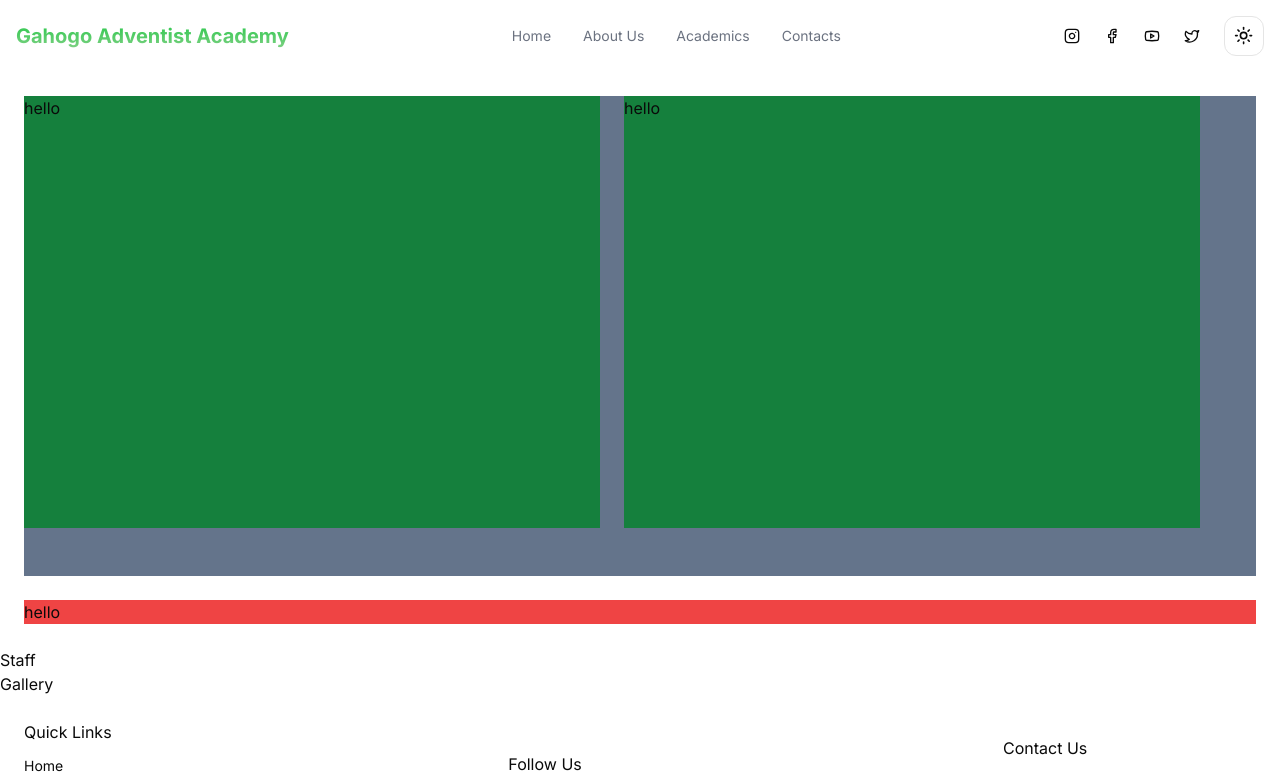
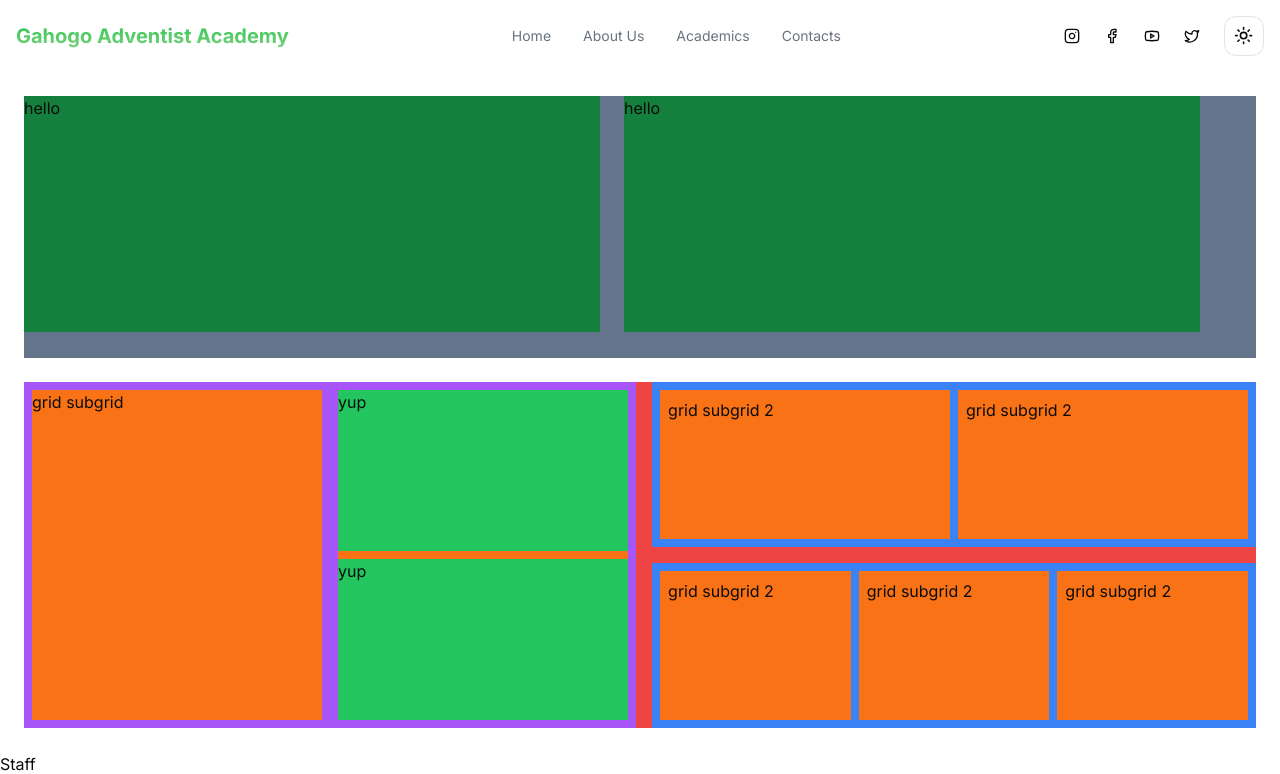
Before and after one commit to allandesu16/school-site, a Next.js app: page /about-us in a window 1280 px wide. Shown: the top 774 px of the page. Built offline with nearby package versions, Linux system fonts and the light colour scheme.

Commit message:
overview grid

```diff
--- a/components/Overview.tsx
+++ b/components/Overview.tsx
@@ -17,7 +17,45 @@ const Overview = () => {
                     </div>
                 </div>
                 {/* grid of overview */}
-                <div className="flex flex-col bg-red-500 w-full">hello</div>
+                <div className="flex bg-red-500 w-full h-full gap-4">
+                    {/* first grid */}
+                    <div className="flex w-full bg-purple-500 gap-4 p-2">
+                        <div className="flex bg-orange-500 w-full">
+                            grid subgrid
+                        </div>
+                        <div className="flex gap-2 flex-col bg-orange-500 w-full">
+                            <div className="flex bg-green-500 h-full w-full">
+                                yup
+                            </div>
+                            <div className="flex bg-green-500 h-full w-full">
+                                yup
+                            </div>
+                        </div>
+                    </div>
+                    {/* second grid */}
+                    <div className="grid w-full gap-4">
+                        <div className="flex gap-2 bg-blue-500 p-2">
+                            <div className="flex bg-orange-500 p-2 w-full">
+                                grid subgrid 2
+                            </div>
+                            <div className="flex bg-orange-500 p-2 w-full">
+                                grid subgrid 2
+                            </div>
+                        </div>
+                        <div className="flex bg-blue-500 gap-2 p-2">
+                            <div className="flex bg-orange-500 p-2 w-full">
+                                grid subgrid 2
+                            </div>
+
+                            <div className="flex bg-orange-500 p-2 w-full">
+                                grid subgrid 2
+                            </div>
+                            <div className="flex bg-orange-500 p-2 w-full">
+                                grid subgrid 2
+                            </div>
+                        </div>
+                    </div>
+                </div>
             </div>
         </div>
     );
```
